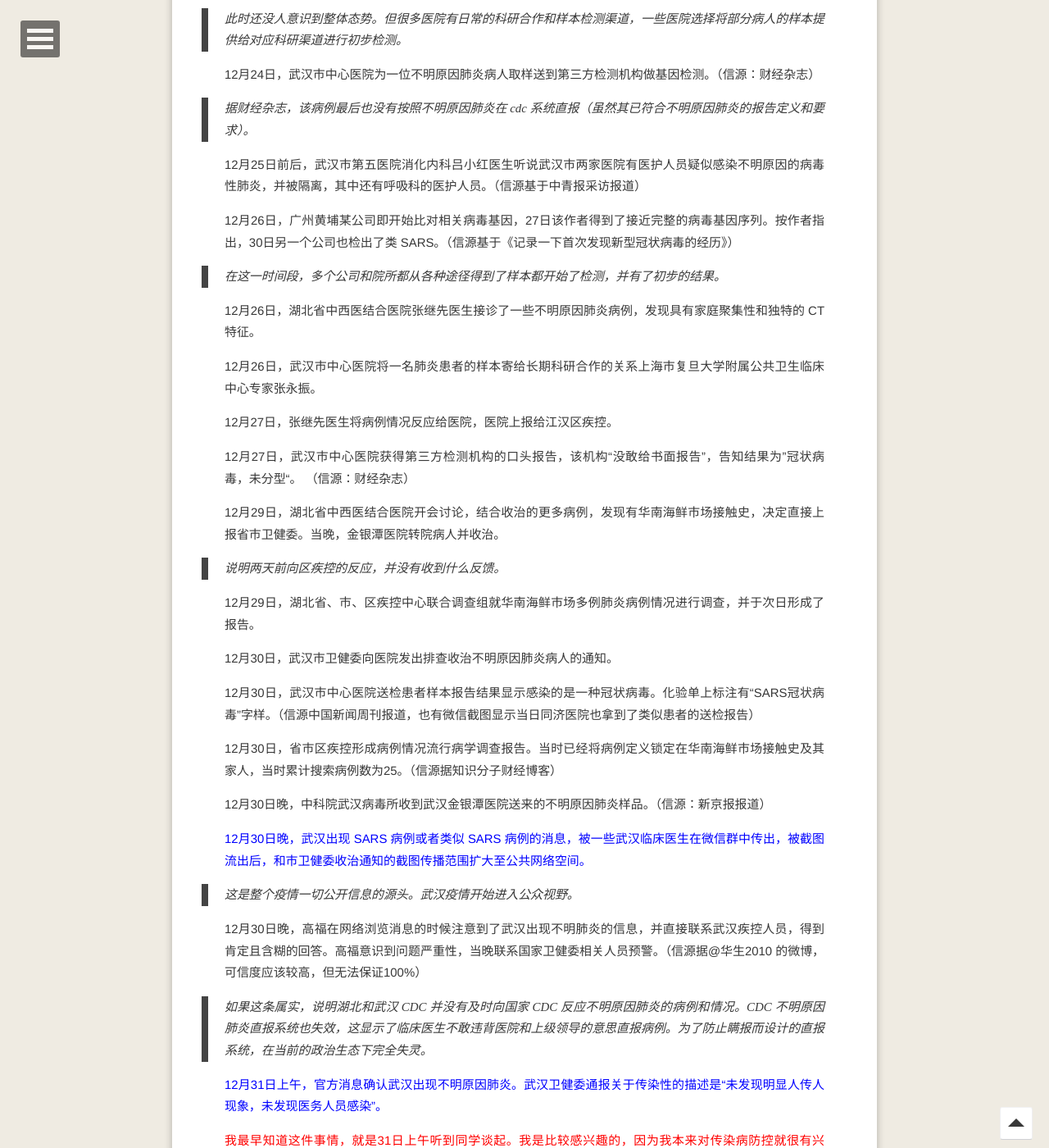
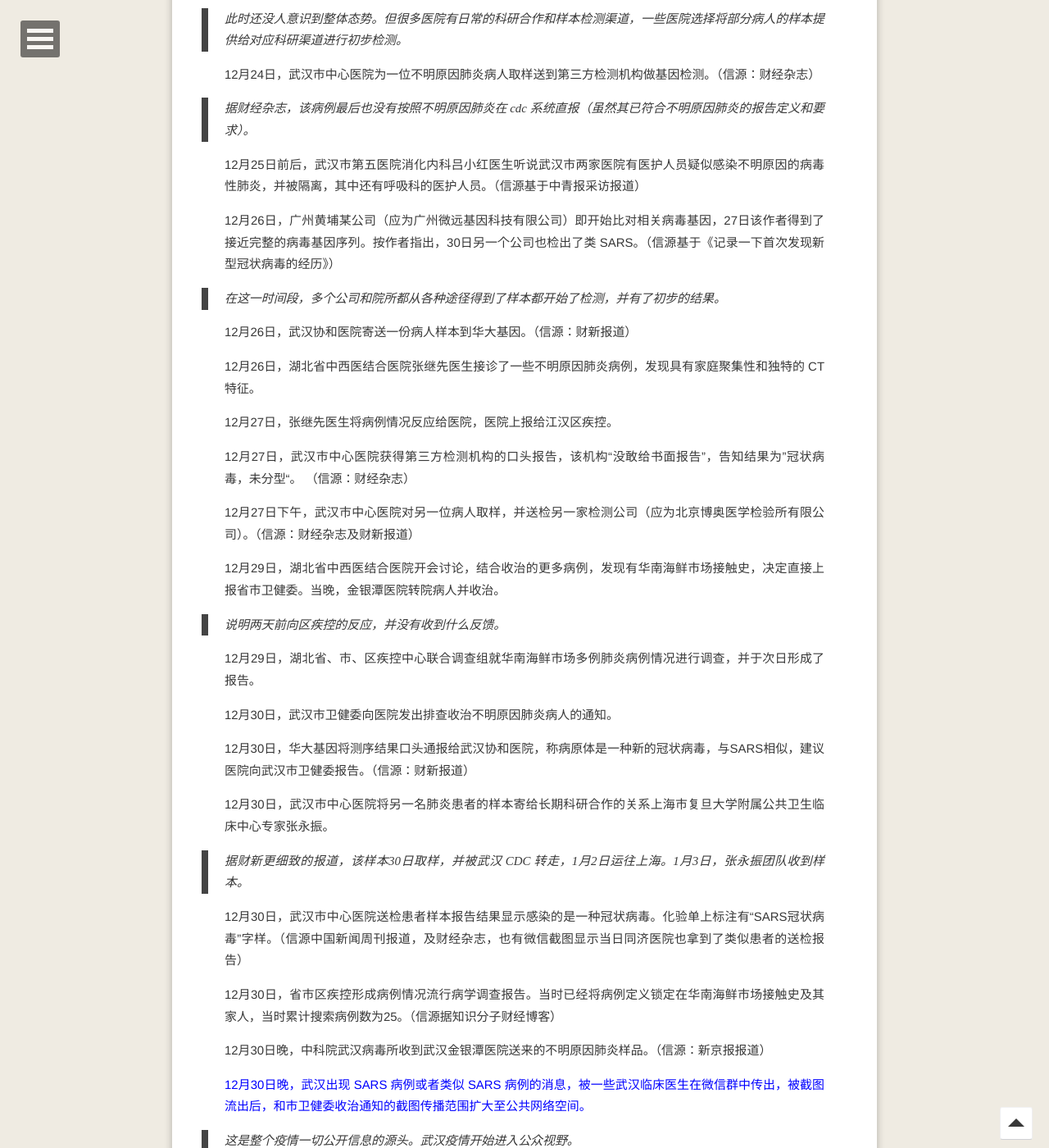
Before and after one commit to refraction-ray/refraction-ray.github.io, a Jekyll site: the page built from _posts/2020-02-19-疫情的早期记忆：时间轴和信息流.md, in a window 1280 px wide and 1400 px high, scrolled down 1547 px. Shown: the whole window at 82% size. Built offline with Jekyll 4.4.1, drawn with Linux system fonts in a browser that asks for light colours; comment, search, counter and statistics services are not loaded; some of the changed text lies outside the part shown.

Commit message:
update based on new reports

```diff
--- a/_posts/2020-02-19-疫情的早期记忆：时间轴和信息流.md
+++ b/_posts/2020-02-19-疫情的早期记忆：时间轴和信息流.md
@@ -34,7 +34,7 @@
 
 12月中旬，病毒至晚此时开始人传人。（信源：CDC 论文）
 
-12月24日之前，武汉市一些医院陆续收治了一批不明原因肺炎的病人。
+12月中下旬，武汉市一些医院陆续收治了一批不明原因肺炎的病人。
 
 > 此时还没人意识到整体态势。但很多医院有日常的科研合作和样本检测渠道，一些医院选择将部分病人的样本提供给对应科研渠道进行初步检测。
 
@@ -44,17 +44,19 @@
 
 12月25日前后，武汉市第五医院消化内科吕小红医生听说武汉市两家医院有医护人员疑似感染不明原因的病毒性肺炎，并被隔离，其中还有呼吸科的医护人员。（信源基于中青报采访报道）
 
-12月26日，广州黄埔某公司即开始比对相关病毒基因，27日该作者得到了接近完整的病毒基因序列。按作者指出，30日另一个公司也检出了类 SARS。（信源基于《记录一下首次发现新型冠状病毒的经历》）
+12月26日，广州黄埔某公司（应为广州微远基因科技有限公司）即开始比对相关病毒基因，27日该作者得到了接近完整的病毒基因序列。按作者指出，30日另一个公司也检出了类 SARS。（信源基于《记录一下首次发现新型冠状病毒的经历》）
 
 > 在这一时间段，多个公司和院所都从各种途径得到了样本都开始了检测，并有了初步的结果。
 
+12月26日，武汉协和医院寄送一份病人样本到华大基因。（信源：财新报道）
+
 12月26日，湖北省中西医结合医院张继先医生接诊了一些不明原因肺炎病例，发现具有家庭聚集性和独特的 CT 特征。
-
-12月26日，武汉市中心医院将一名肺炎患者的样本寄给长期科研合作的关系上海市复旦大学附属公共卫生临床中心专家张永振。
 
 12月27日，张继先医生将病例情况反应给医院，医院上报给江汉区疾控。
 
 12月27日，武汉市中心医院获得第三方检测机构的口头报告，该机构“没敢给书面报告”，告知结果为”冠状病毒，未分型“。 （信源：财经杂志）
+
+12月27日下午，武汉市中心医院对另一位病人取样，并送检另一家检测公司（应为北京博奥医学检验所有限公司）。（信源：财经杂志及财新报道）
 
 12月29日，湖北省中西医结合医院开会讨论，结合收治的更多病例，发现有华南海鲜市场接触史，决定直接上报省市卫健委。当晚，金银潭医院转院病人并收治。
 
@@ -64,7 +66,13 @@
 
 12月30日，武汉市卫健委向医院发出排查收治不明原因肺炎病人的通知。
 
-12月30日，武汉市中心医院送检患者样本报告结果显示感染的是一种冠状病毒。化验单上标注有“SARS冠状病毒”字样。（信源中国新闻周刊报道，也有微信截图显示当日同济医院也拿到了类似患者的送检报告）
+12月30日，华大基因将测序结果口头通报给武汉协和医院，称病原体是一种新的冠状病毒，与SARS相似，建议医院向武汉市卫健委报告。（信源：财新报道）
+
+12月30日，武汉市中心医院将另一名肺炎患者的样本寄给长期科研合作的关系上海市复旦大学附属公共卫生临床中心专家张永振。
+
+> 据财新更细致的报道，该样本30日取样，并被武汉 CDC 转走，1月2日运往上海。1月3日，张永振团队收到样本。
+
+12月30日，武汉市中心医院送检患者样本报告结果显示感染的是一种冠状病毒。化验单上标注有“SARS冠状病毒”字样。（信源中国新闻周刊报道，及财经杂志，也有微信截图显示当日同济医院也拿到了类似患者的送检报告）
 
 12月30日，省市区疾控形成病例情况流行病学调查报告。当时已经将病例定义锁定在华南海鲜市场接触史及其家人，当时累计搜索病例数为25。（信源据知识分子财经博客）
 
@@ -98,9 +106,13 @@
 
 1月1日，上级通知医院“不允许私自在公众平台谈论病情，不允许私自接受媒体采访”。
 
+1月1日，某基因测序公司人员接到湖北省卫健委一位官员电话，通知他武汉如有新冠肺炎的病例样本送检，不能再检；已有的病例样本必须销毁，不能对外透露样本信息，不能对外发布相关论文和相关数据，“如果你们在日后检测到了，一定要向我们报告”。（信源：财新报道）
+
 1月1日，国家卫健委成立疫情领导小组。
 
 > 这直到19日晚才公开。
+
+1月1日，华大基因完成病毒全基因组测序。（信源：财新报道）
 
 1月2日中午，中国疾控中心病毒所第一次接收湖北省疾控中心送检的4例武汉不明原因病毒性肺炎疫情病例标本。（信源：新京报报道）
 
@@ -112,11 +124,17 @@
 
 1月2日，王延轶向武汉病毒所全员发送邮件，表示接到国家卫健委的电话通知，不得透露任何实验检测数据，结果结论。（信源：邮件截图，财新博客转载，可信度无法保证100%）
 
+1月2日，上海公共卫生中心于2，3日做了全员演练，包括病人来了如何引导，模拟“MERS”疫情。（信源据微博@三联璐璐杨）
+
 1月3日起，中国开始向美国每日通报疫情情况。（信源：外交部发言人）
 
 1月3日，国家 CDC 开发制定专门针对该肺炎的检查标准和报告系统。（信源：时间来自 CDC 论文）
 
 > 这就是饱为诟病的第一批专家组指定的确诊需要的三条标准的来源。但是根据新英格兰的论文，CDC claim 的前期疑似标准为： 1. 发热 2. 影像学证据 3.低白细胞或淋巴细胞 4.连续3天抗菌治疗无明显效果 **或者**只满足前三条且有华南海鲜市场暴露或与有同样症状者有接触。也就是说，没有华南海鲜市场暴露但满足传统不明原因肺炎的病例仍可以判定疑似 （4+3）。这和现在的媒体采访回溯与临床医生回忆矛盾。论文述及的疑似标准，可能为17日放宽之后的标准。
+
+1月3日，国家卫健委办公厅发布了一份名为《关于在重大突发传染病防控工作中加强生物样本资源及相关科研活动管理工作的通知》。（信源：财新报道）
+
+> 通知要求，任何机构和个人不得擅自对外发布有关病原检测或实验活动结果等信息，相关论文、成果发表须经委托部门审核同意。有病毒学家透露，甚至中科院武汉病毒所都一度被要求停止病原检测，销毁已有样本。
 
 1月3日（前后），第一批专家组和湖北当地专家组共同制定了诊疗方案。
 
@@ -177,6 +195,8 @@
 1月8日晚， 第二批专家组抵汉，包括冯子健，杨维中，王广发，蒋荣猛，高占成，曾光等。（官方从未正式披露过这批专家名单，这里的名单无法保证完全正确）
 
 > 第二批专家是有曾光的，因为在曾光和胡锡进的第二次访谈中，曾明确提到：在1月8日之前，我都已经退休了。与第二批专家赴汉时间相符。这也说明第一批专家组绝对没有曾光。另根据王广发时候采访，专家组只拿到了那些确诊患者的数据，并没有更多的数据做研判。
+>
+> 据财经杂志采访第二批专家组的匿名成员，第二批专家组面临的地方不合作的现象比较严重，“很多信息都不掌握”，后来“基本上就负责临床救治了”。即便到每个医院都询问，但他们始终没有了解到有医务人员感染的情况。给地方通报疑似病例的建议也未被采纳，据回忆，当时的疑似病例数已经大于确诊病例数。该专家明确指责地方：“他在说谎”。而且听说医生感染消息，联系医院时，“联系完了人家不跟你说实话”。
 
 <span style="color:blue"> 1月9日早晨，官方通报病原体为新型冠状病毒，通稿提到病毒认定时间为“截至7日21时”。</span>
 
@@ -187,8 +207,6 @@
 > 通报迟至两日后。
 
 <span style="color:blue"> 1月10日，全国春运开始。 </span>
-
-<span style="color:blue"> 1月10日，上海组公开病毒基因序列。 </span>
 
 1月10日，高福赴武汉进行病毒溯源工作，没有太多进展，次日返程。（信源据@华生2010 微博。）
 
@@ -210,9 +228,9 @@
 
 <span style="color:red">这个通报有点让当时的我相信这个病已经是过去时了。最麻痹人的不是未发现明显人传人证据，而是特别强调的“自2020年1月3日以后，临床和流行病学调查显示，没有发现新感染发病的病人”。</span>
 
+<span style="color:blue"> 1月11日，上海组公开病毒基因序列。 </span>
+
 <span style="color:blue"> 1月11日，新华社刊登昨日晚对王广发的采访，王广发说，病人的病情和整体疫情处于可控状态，目前也没有出现参与救治的医护人员感染情况。</span>
-
-<span style="color:blue"> 1月11日，武汉组公开病毒基因序列。 </span>
 
 <span style="color:blue"> 1月11日上午，湖北省政协开幕。 </span>
 
@@ -229,6 +247,8 @@
 > 后视来看，以这个病毒的传染性，这一结论是很奇怪的，要么是存在瞒报，要么是在某方面存在重大误判。因为密切接触者的流调，似乎没道理在需要满足华南海鲜市场这个第一批专家组定下的确诊条件之一。密切接触者这一身份本身就是比接触华南海鲜市场更有利的流行病学证据。在这种情况下，几百人没观察到异常，总有人需要解释。
 
 <span style="color:blue">1月13日，港澳台专家组赴武汉考察两日。</span>
+
+> 据财经对第二批专家组成员专访，该代表团主要是第二批专家组接待的。
 
 <span style="color:blue">1月13日晚，武汉卫健委通报12日情况，1例死亡，零新增。</span>
 
@@ -255,7 +275,7 @@
 
 1月15日，国家 CDC 1级应急响应（信源根据 CDC 的论文）。
 
-> 既然此时岁月静好，病例数已经多日未增加了，为何突然升级应急响应？此时国家 CDC 究竟获取了哪些信息。到底哪些是因为科学认识和中央地方沟通问题，而造成的迟缓；又有哪些是担心影响，内紧外松造成的迟缓，使得该1级响应完全没有给公众带来预警？
+> 既然此时岁月静好，病例数已经多日未增加了，为何突然升级应急响应？此时国家 CDC 究竟获取了哪些信息。到底哪些是因为科学认识和中央地方沟通问题，而造成的迟缓；又有哪些是担心影响，内紧外松造成的迟缓，使得该1级响应完全公开，也没有给公众带来预警？
 
 1月15日，国家卫健委主任马晓伟赴武汉指导。（信源：1.22 国新办发布会）
 
@@ -274,6 +294,8 @@
 1月16日，国家卫健委第二批专家组离开武汉。
 
 > 根据王广发后来的采访，专家组离开时开始意识到事情变严重了，因为此前两日，王广发走访医院发热门诊，发现了具有典型影像学特征的，大量疑似病例。
+>
+> 第二批专家组回京开会时，已有专家组成员表示，疫情被低估了。
 
 <span style="color:blue"> 1月16日中午，日本确认第一例输入性病例。</span>
 
@@ -288,6 +310,8 @@
 1月16日，武汉开启检查措施，体温超过 37.3 将不准离汉。（内容据 CDC 论文，实际执行情况存疑）
 
 1月17日凌晨，上海首例核酸检测结果弱阳性。（信源根据关于上海流调人员的新闻）
+
+1月17日，浙江首例核酸检测阳性。（信源：浙江省首例流行病学调查）
 
 
 <span style="color:blue"> 1月17日上午，湖北省人大闭幕。</span>
```
